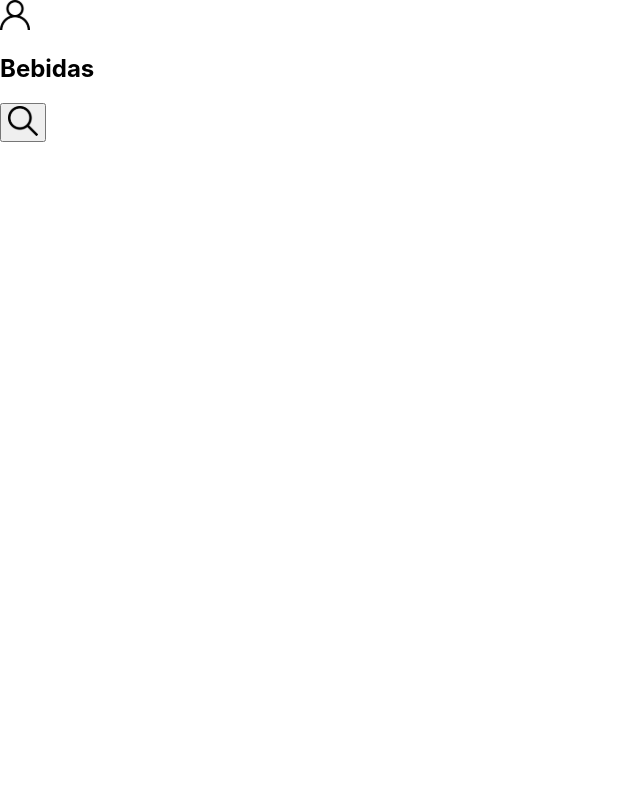
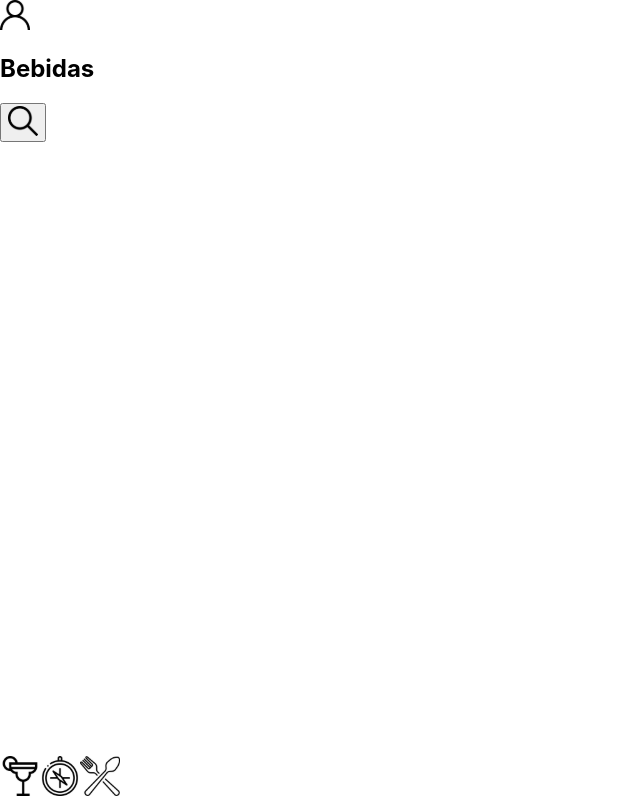
Before and after one commit to GustavoLemes97/project-recipes-app, a React (Create React App) app: page /bebidas in a window 1280 px wide. Shown: the whole page, without its empty margins (0-640 px from the left). Built offline with nearby package versions, Linux system fonts and the light colour scheme.

Commit message:
Adiciona footer

```diff
--- /dev/null
+++ b/src/Components/Footer.jsx
@@ -0,0 +1,41 @@
+import React from 'react';
+import { Link } from 'react-router-dom';
+import drinkIcon from '../images/drinkIcon.svg';
+import exploreIcon from '../images/exploreIcon.svg';
+import mealIcon from '../images/mealIcon.svg';
+import '../css/Footer.css';
+
+function Footer() {
+  return (
+    <footer className="pages-footer" data-testid="footer">
+      <Link to="/bebidas">
+        <img
+          data-testid="drinks-bottom-btn"
+          className="icon-footer"
+          src={ drinkIcon }
+          alt="drink"
+        />
+      </Link>
+
+      <Link to="/explorar">
+        <img
+          data-testid="explore-bottom-btn"
+          className="icon-footer"
+          src={ exploreIcon }
+          alt="explore"
+        />
+      </Link>
+
+      <Link to="/comidas">
+        <img
+          data-testid="food-bottom-btn"
+          className="icon-footer"
+          src={ mealIcon }
+          alt="foods"
+        />
+      </Link>
+    </footer>
+  );
+}
+
+export default Footer;
--- a/src/Pages/Drinks.jsx
+++ b/src/Pages/Drinks.jsx
@@ -1,11 +1,14 @@
 import React from 'react';
 import Header from '../Components/Header';
+import Footer from '../Components/Footer';
 
 function Drinks() {
   return (
     <div>
       <Header pageTitle="Bebidas" searchBtn="true" />
-    </div>);
+      <Footer />
+    </div>
+  );
 }
 
 export default Drinks;
--- a/src/Pages/Explore.jsx
+++ b/src/Pages/Explore.jsx
@@ -1,10 +1,12 @@
 import React from 'react';
 import Header from '../Components/Header';
+import Footer from '../Components/Footer';
 
 function Explore() {
   return (
     <div>
       <Header pageTitle="Explorar" />
+      <Footer />
     </div>);
 }
 
--- a/src/Pages/ExploreDrinkIngredients.jsx
+++ b/src/Pages/ExploreDrinkIngredients.jsx
@@ -1,10 +1,12 @@
 import React from 'react';
 import Header from '../Components/Header';
+import Footer from '../Components/Footer';
 
 function ExploreDrinkIngredients() {
   return (
     <div>
       <Header pageTitle="Explorar Ingredientes" />
+      <Footer />
     </div>);
 }
 
--- a/src/Pages/ExploreDrinks.jsx
+++ b/src/Pages/ExploreDrinks.jsx
@@ -1,10 +1,12 @@
 import React from 'react';
 import Header from '../Components/Header';
+import Footer from '../Components/Footer';
 
 function ExploreDrinks() {
   return (
     <div>
       <Header pageTitle="Explorar Bebidas" />
+      <Footer />
     </div>);
 }
 
--- a/src/Pages/ExploreFood.jsx
+++ b/src/Pages/ExploreFood.jsx
@@ -1,10 +1,12 @@
 import React from 'react';
 import Header from '../Components/Header';
+import Footer from '../Components/Footer';
 
 function ExploreFood() {
   return (
     <div>
       <Header pageTitle="Explorar Comidas" />
+      <Footer />
     </div>);
 }
 
--- a/src/Pages/ExploreFoodIngredients.jsx
+++ b/src/Pages/ExploreFoodIngredients.jsx
@@ -1,10 +1,12 @@
 import React from 'react';
 import Header from '../Components/Header';
+import Footer from '../Components/Footer';
 
 function ExploreFoodIngredients() {
   return (
     <div>
       <Header pageTitle="Explorar Ingredientes" />
+      <Footer />
     </div>);
 }
 
--- a/src/Pages/ExploreFoodOrigin.jsx
+++ b/src/Pages/ExploreFoodOrigin.jsx
@@ -1,10 +1,12 @@
 import React from 'react';
 import Header from '../Components/Header';
+import Footer from '../Components/Footer';
 
 function ExploreFoodOrigin() {
   return (
     <div>
       <Header pageTitle="Explorar Origem" searchBtn />
+      <Footer />
     </div>);
 }
 
--- a/src/Pages/Food.jsx
+++ b/src/Pages/Food.jsx
@@ -1,11 +1,14 @@
 import React from 'react';
 import Header from '../Components/Header';
+import Footer from '../Components/Footer';
 
 function Food() {
   return (
     <div>
       <Header pageTitle="Comidas" searchBtn="true" />
-    </div>);
+      <Footer />
+    </div>
+  );
 }
 
 export default Food;
--- a/src/Pages/Profile.jsx
+++ b/src/Pages/Profile.jsx
@@ -1,10 +1,12 @@
 import React from 'react';
 import Header from '../Components/Header';
+import Footer from '../Components/Footer';
 
 function Profile() {
   return (
     <div>
       <Header pageTitle="Perfil" />
+      <Footer />
     </div>);
 }
 
--- /dev/null
+++ b/src/css/Footer.css
@@ -0,0 +1,5 @@
+.pages-footer {
+  display: flex;
+  position: fixed;
+  bottom: 0;
+}
```
